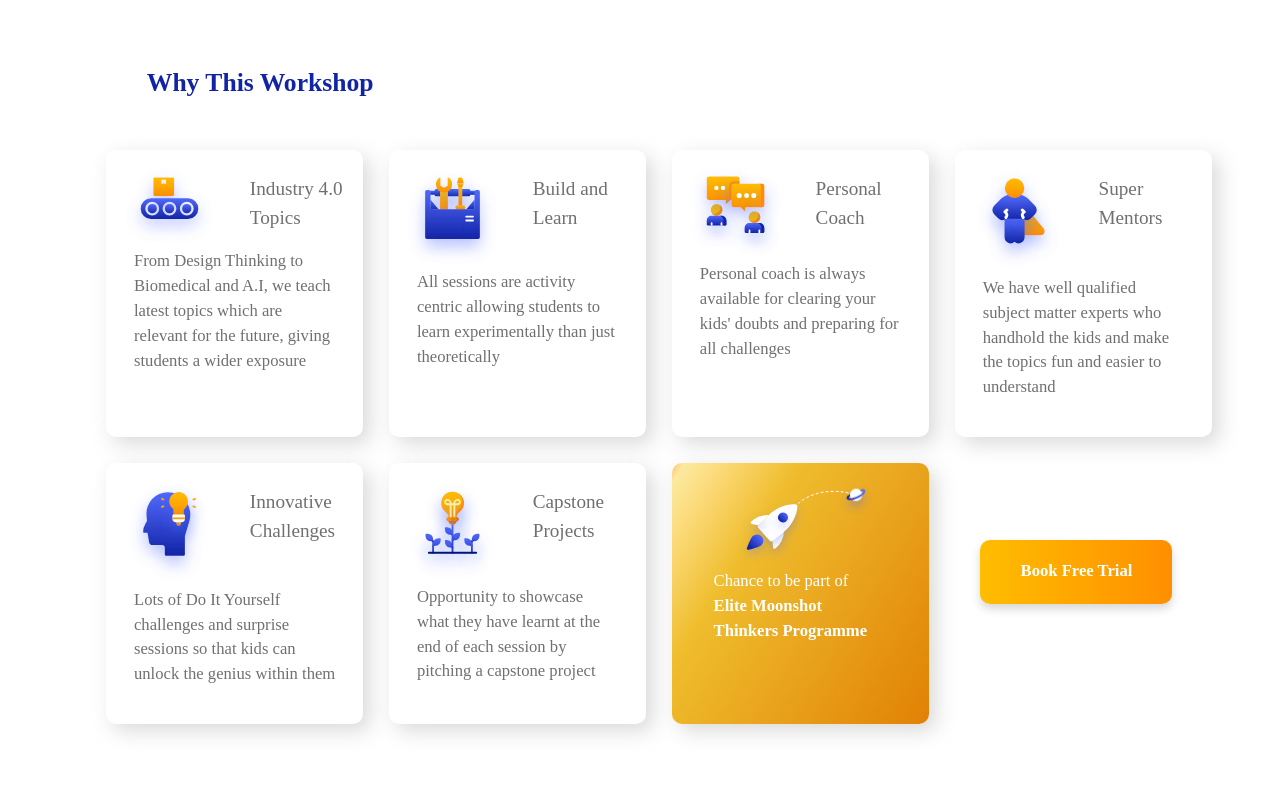
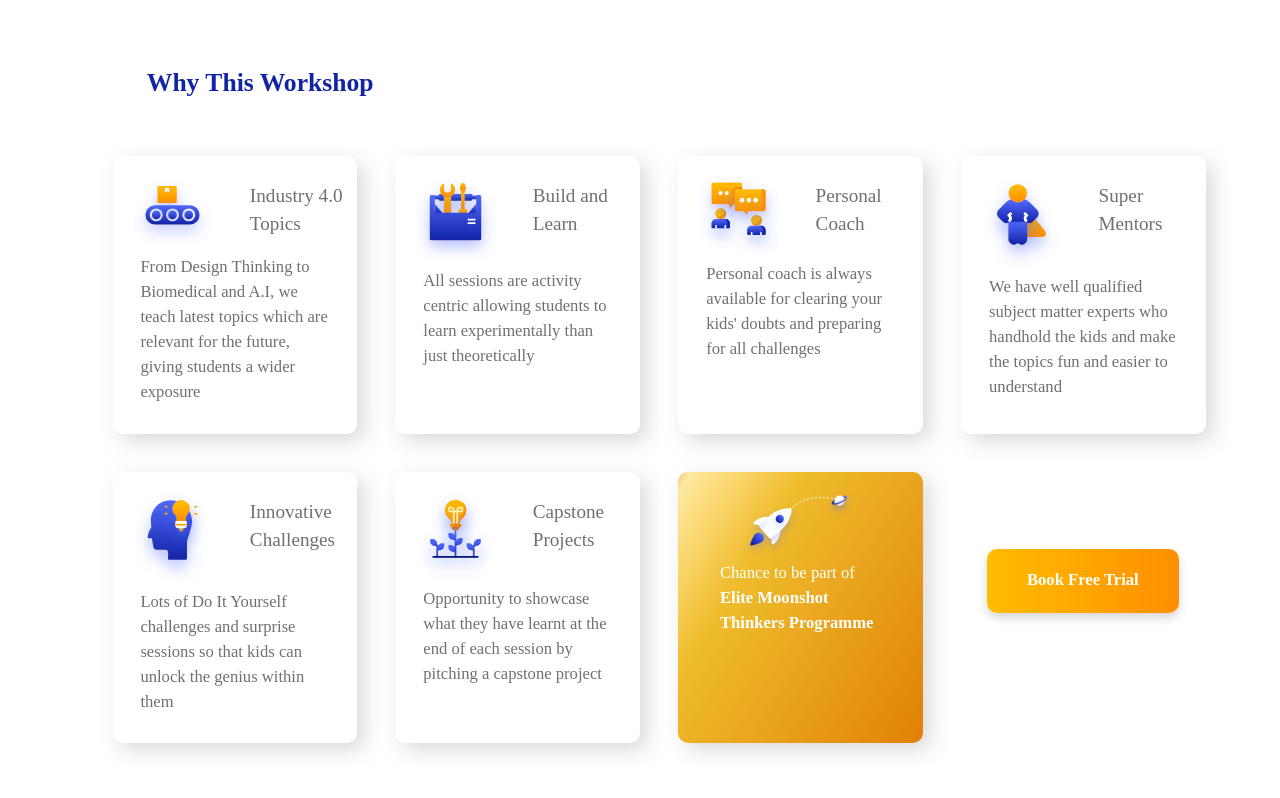
Before and after one commit to swapnilpatil94/biboxlabs, a plain HTML site: page index.html in a window 1280 px wide. Shown: the part 1180-1978 px from the top of the page. Drawn offline with nearby package versions, Linux system fonts and the light colour scheme; a web font is replaced by a local one.

Commit message:
update- cards padding

```diff
--- a/index.html
+++ b/index.html
@@ -1,6 +1,7 @@
 <html lang="en">
 
 <head>
+
     <meta charset="UTF-8">
     <meta name="viewport" content="width=device-width, initial-scale=1.0">
     <title>BiboxLabs</title>
@@ -61,7 +62,7 @@
             </div>
 
             <div class="col-sm-6 col-md-4 col-lg-3 col-xl-3  sec-2-gap-card">
-                <div class="section-2-card mb-2">
+                <div class="section-2-card ">
                     <div class="row">
                         <div class="col-6">
                             <img class=" sec-2-card-1-img" src="./Mobile/SVG/icon_industry topics.svg" />
@@ -83,7 +84,7 @@
             </div>
 
             <div class="col-sm-6 col-md-4 col-lg-3 col-xl-3 sec-2-gap-card">
-                <div class="section-2-card  mb-2">
+                <div class="section-2-card ">
                     <div class="row">
 
                         <div class="col-6">
@@ -104,7 +105,7 @@
                 </div>
             </div>
             <div class="col-sm-6 col-md-4 col-lg-3 col-xl-3 sec-2-gap-card">
-                <div class="section-2-card  mb-2 ">
+                <div class="section-2-card   ">
                     <div class="row">
 
                         <div class="col-6">
@@ -125,7 +126,7 @@
                 </div>
             </div>
             <div class="col-sm-6 col-md-4 col-lg-3 col-xl-3 sec-2-gap-card">
-                <div class="section-2-card  mb-2">
+                <div class="section-2-card ">
                     <div class="row">
 
                         <div class="col-6">
@@ -145,7 +146,7 @@
                 </div>
             </div>
             <div class="col-sm-6 col-md-4 col-lg-3 col-xl-3 sec-2-gap-card">
-                <div class="section-2-card  mb-2">
+                <div class="section-2-card  ">
                     <div class="row">
 
                         <div class="col-6">
@@ -166,7 +167,7 @@
                 </div>
             </div>
             <div class="col-sm-6 col-md-4 col-lg-3 col-xl-3 sec-2-gap-card">
-                <div class="section-2-card  mb-2">
+                <div class="section-2-card ">
                     <div class="row">
 
                         <div class="col-6">
@@ -187,10 +188,10 @@
                 </div>
             </div>
             <div class="col-sm-6 col-md-4 col-lg-3 col-xl-3 sec-2-gap-card">
-                <div class="section-2-card moonShot container">
+                <div class="section-2-card moonShot  ">
 
                     <div class="ml-5 ">
-                        <img src="Mobile/SVG/icon_elite moonshot.svg" width="80%" />
+                        <img src="Mobile/SVG/icon_elite moonshot.svg" width="70%" />
                     </div>
 
                     <p class="ml-3">
--- a/style.css
+++ b/style.css
@@ -1236,7 +1236,7 @@ color:#FFFFFF
 
         }
         .sec-2-gap-card{
-            padding:1vw
+            padding:1.5vw
         }
 
         .sec-2-card-1-head {
```
